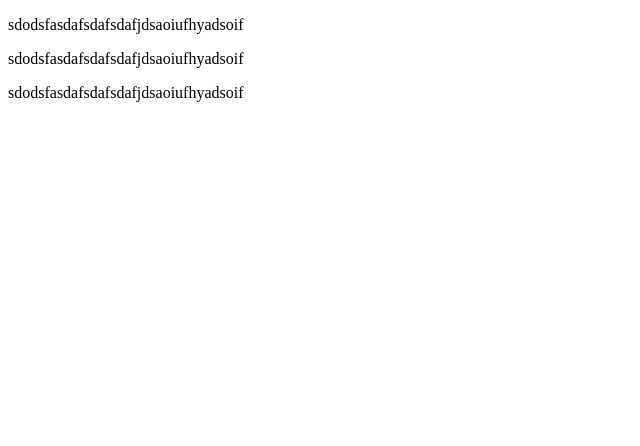
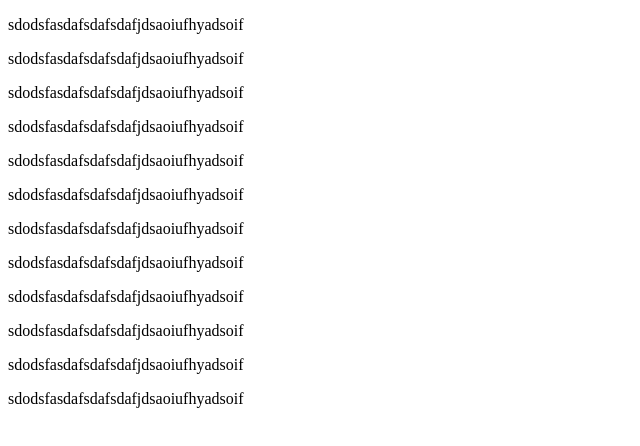
Before and after one commit to pinkimasud/group-test, a plain HTML site: page index.html in a window 1280 px wide. Shown: the whole page, without its empty margins (0-640 px from the left). Drawn offline with Linux system fonts and the light colour scheme.

Commit message:
first commit

```diff
--- a/index.html
+++ b/index.html
@@ -7,5 +7,14 @@
 <p>sdodsfasdafsdafsdafjdsaoiufhyadsoif</p>
 <p>sdodsfasdafsdafsdafjdsaoiufhyadsoif</p>
 <p>sdodsfasdafsdafsdafjdsaoiufhyadsoif</p>
+<p>sdodsfasdafsdafsdafjdsaoiufhyadsoif</p>
+<p>sdodsfasdafsdafsdafjdsaoiufhyadsoif</p>
+<p>sdodsfasdafsdafsdafjdsaoiufhyadsoif</p>
+<p>sdodsfasdafsdafsdafjdsaoiufhyadsoif</p>
+<p>sdodsfasdafsdafsdafjdsaoiufhyadsoif</p>
+<p>sdodsfasdafsdafsdafjdsaoiufhyadsoif</p>
+<p>sdodsfasdafsdafsdafjdsaoiufhyadsoif</p>
+<p>sdodsfasdafsdafsdafjdsaoiufhyadsoif</p>
+<p>sdodsfasdafsdafsdafjdsaoiufhyadsoif</p>
 </body>
 </html>
```
Also changed, not shown: 1 other file.
